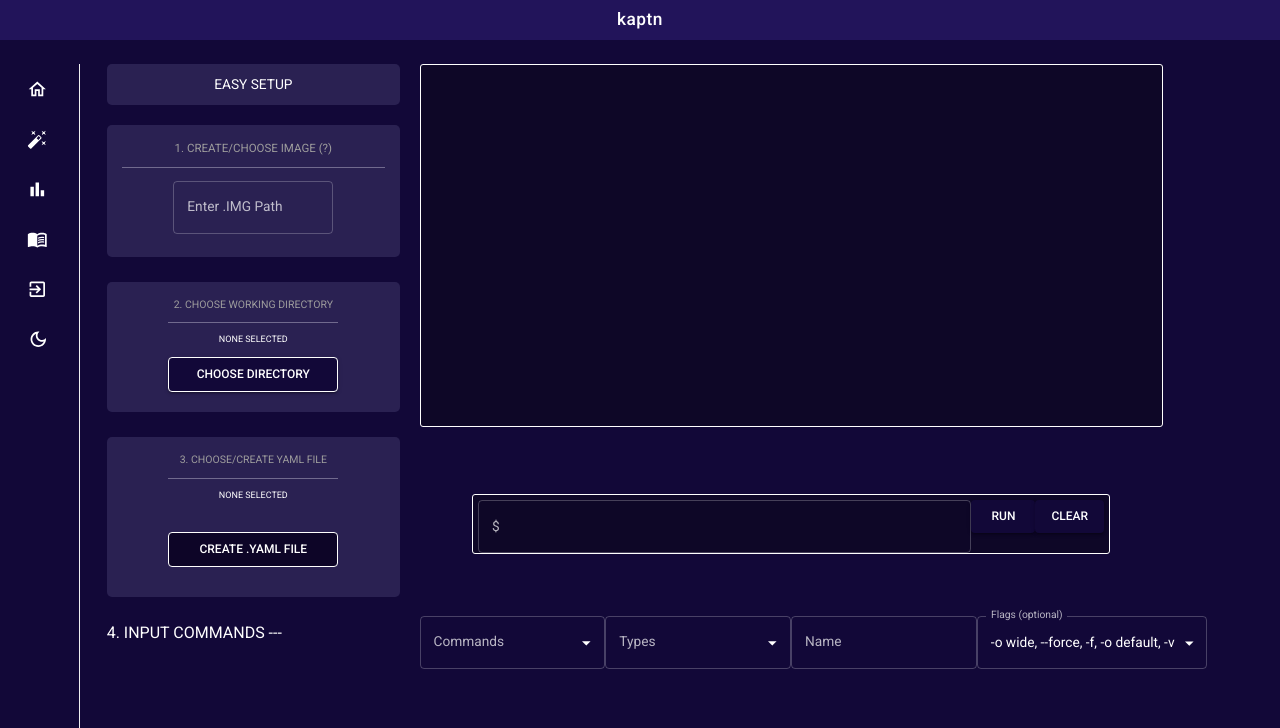
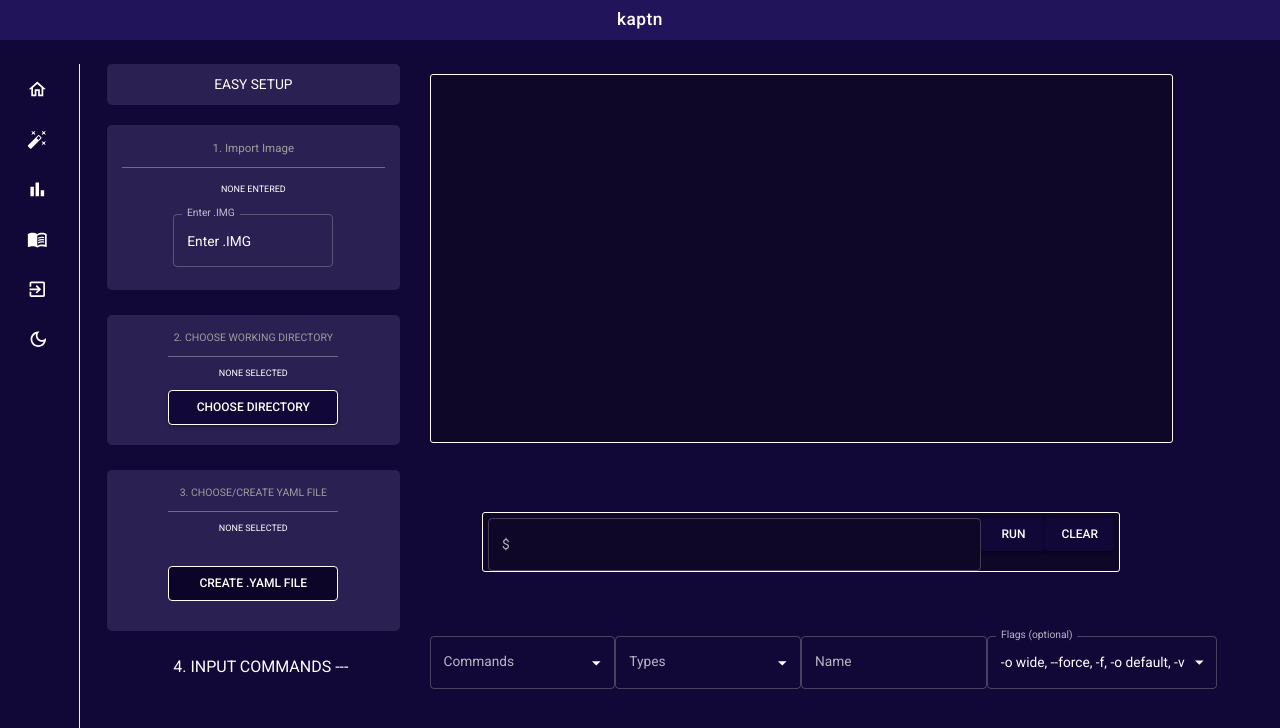
Before and after one commit to oslabs-beta/kaptn, a React (Vite) app: page /setup in a window 1280 px wide. Shown: the top 728 px of the page. Built offline with nearby package versions, Linux system fonts and the light colour scheme.

Commit message:
fixes img import and grouped cmnds

```diff
--- a/src/Pages/Setup.jsx
+++ b/src/Pages/Setup.jsx
@@ -93,6 +93,8 @@
   const [response, setResponse] = useState([]);
   const [flags, setFlags] = useState('');
   const [editOpen, setEditOpen] = React.useState(false);
+  const [imgPath, setImgPath] = useState('NONE ENTERED');
+  const [imgField, setImgField] = useState('Enter .IMG');
 
   const options = commands.map((option) => {
     const firstLetter = commands[0].category;
@@ -104,6 +106,14 @@
     };
   });
 
+  function keyPress(e) {
+    e.preventDefault();
+    console.log('value', e.target.value);
+    if (e.key === 'Enter') {
+      console.log('value', e.target.value);
+      setImgPath(e.target.value);
+    }
+  }
   // Set YAML edit box state
   const handleEditClose = () => {
     setEditOpen(false);
@@ -138,6 +148,17 @@
     let absPath = path.join('');
     console.log('path is ', absPath);
     setCurrDir(absPath);
+  };
+
+  const handleImgUpload = (event) => {
+    console.log('handleImgUpload event is', event);
+    setImgPath(event.target.value);
+    setImgField('Image Entered');
+  };
+
+  const handleImgField = (e) => {
+    console.log('handleimgFIELD event is', e);
+    setImgField(e.target.value);
   };
 
   // Set the command state based on current inputs
@@ -269,7 +290,7 @@
                   fontSize: '11.5px',
                 }}
               >
-                1. CREATE/CHOOSE IMAGE (?)
+                1. Import Image
               </div>
               <div
                 style={{
@@ -288,6 +309,17 @@
                 }}
               ></div>
 
+              <div
+                style={{
+                  display: 'flex',
+                  flexDirection: 'column',
+                  alignItems: 'center',
+                  padding: '10px',
+                  fontSize: '9px',
+                }}
+              >
+                {imgPath}
+              </div>
               <Box
                 component='form'
                 sx={{
@@ -298,8 +330,51 @@
               >
                 <TextField
                   id='outlined-basic'
-                  label='Enter .IMG Path'
+                  label='Enter .IMG'
+                  value={imgField}
                   variant='outlined'
+                  // onChange={handleImgField}
+                  onKeyDown={(ev) => {
+                    ev.preventDefault();
+                    console.log('ev key is', ev.key);
+                    if (imgField === 'Enter .IMG') {
+                      setImgField(ev.key);
+                    }
+                    // else if (ev.key === 'Enter') {
+                    //   // Do code here
+                    //   handleImgUpload(ev);
+                    // } else {
+                    //   console.log('imgFIeld is', imgField);
+
+                    //   console.log('imgPath is', imgPath);
+                    //   setImgField(imgField + ev.key);
+                    // }
+                    else {
+                      if (ev.key === 'Enter') {
+                        handleImgUpload(ev);
+                        setImgField(imgField);
+                      } else if (
+                        ev.key === 'Meta' ||
+                        ev.key === 'Alt' ||
+                        ev.key === 'Dead' ||
+                        ev.key === 'ArrowLeft' ||
+                        ev.key === 'ArrowUp' ||
+                        ev.key === 'ArrowDown' ||
+                        ev.key === 'ArrowRight' ||
+                        ev.key === ' ' ||
+                        ev.key === 'Shift'
+                      ) {
+                        console.log('ev key is:', ev.key);
+                        console.log('in meta alt dead if');
+                      } else if (ev.key === 'Backspace') {
+                        setImgField(imgField.slice(0, imgField.length - 1));
+                      } else {
+                        console.log('imgFIeld is', imgField);
+                        console.log('imgPath is', imgPath);
+                        setImgField(imgField + ev.key);
+                      }
+                    }
+                  }}
                 />
               </Box>
             </Box>
@@ -510,14 +585,29 @@
             <Box
               style={{
                 paddingTop: '24px',
-                // paddingLeft: '15px',
+                paddingLeft: '15px',
                 fontSize: '16px',
                 display: 'flex',
                 alignItems: 'center',
+                justifyContent: 'center',
               }}
               width='100%'
             >
-              4. INPUT COMMANDS ---
+              <div
+                style={{
+                  justifyContent: 'center',
+                  alignItems: 'center',
+                }}
+              >
+                <div
+                  style={{
+                    justifyContent: 'center',
+                    alignItems: 'center',
+                  }}
+                >
+                  4. INPUT COMMANDS ---
+                </div>
+              </div>
             </Box>
           </Grid>
 
@@ -529,6 +619,7 @@
             container
             justifyContent='center'
             alignContent='space-between'
+            style={{ height: '615px', margin: '10px' }}
           >
             {/* ----------------TERMINAL---------------- */}
             <Terminal response={response} />
```
